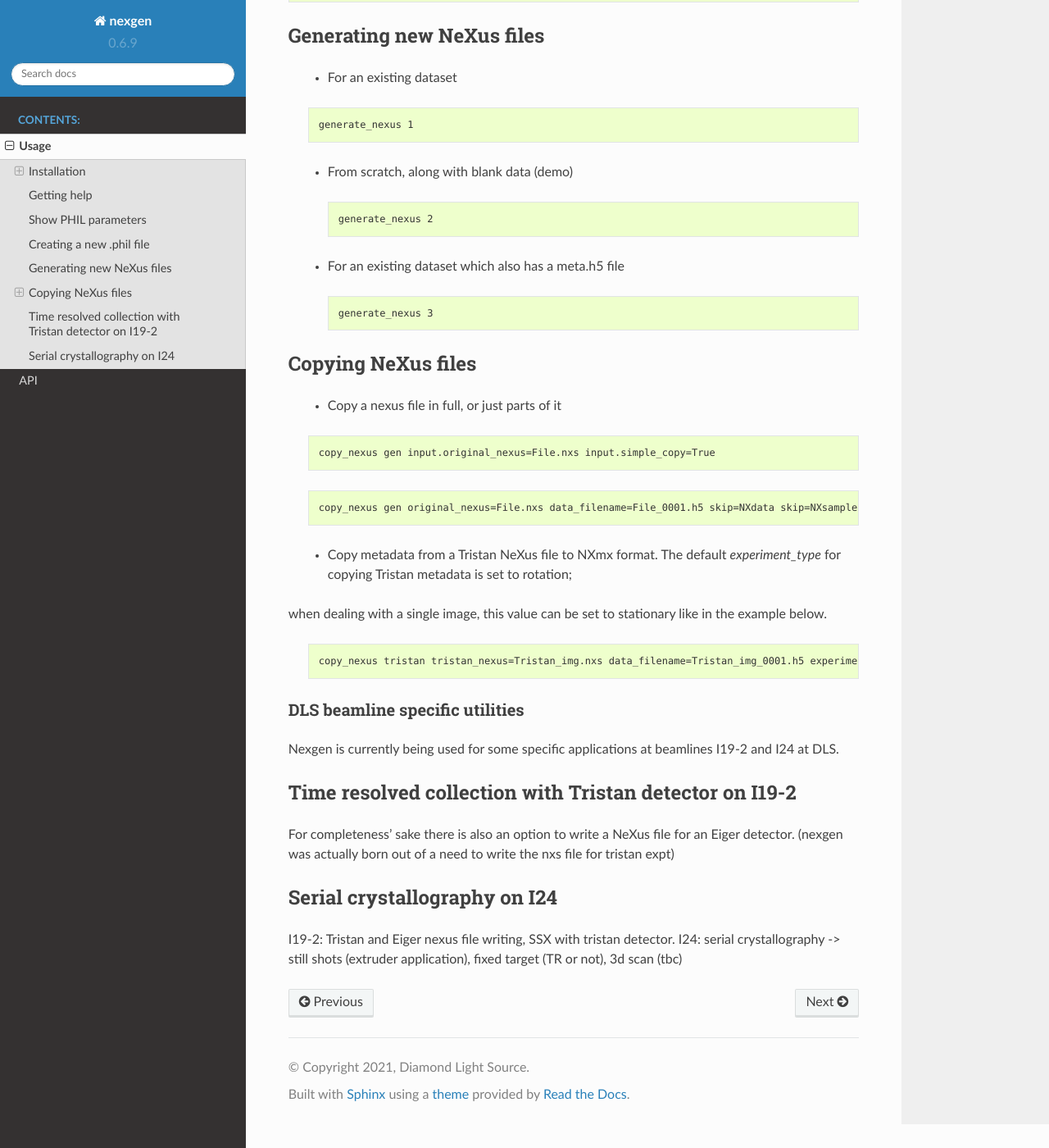
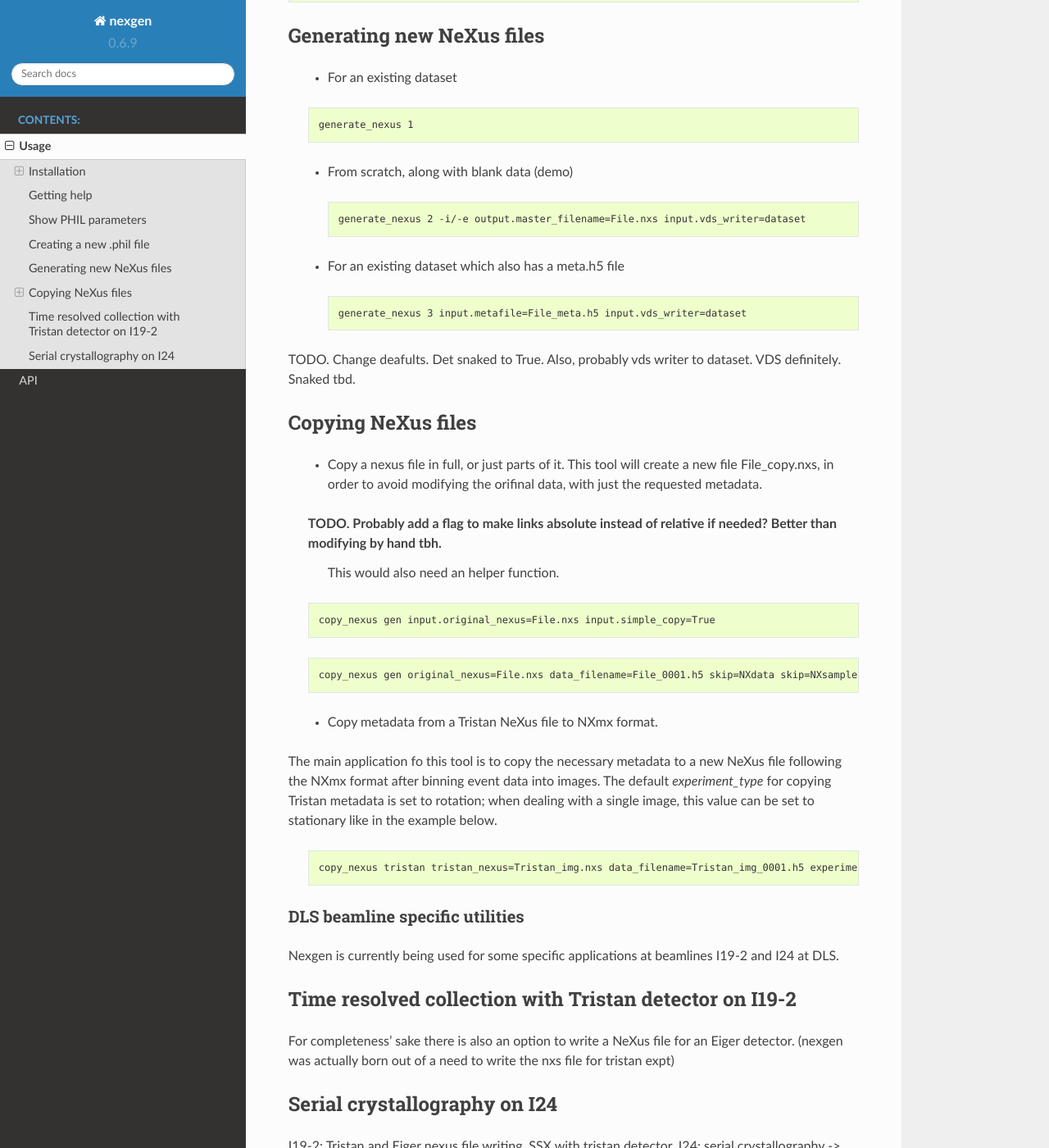
Before and after one commit to DiamondLightSource/nexgen, a Sphinx documentation site: the page built from docs/usage.rst, in a window 1280 px wide and 1400 px high, scrolled down 2097 px. Shown: the whole window at 82% size. Built offline with Sphinx 7.4.7 and the Read the Docs theme 2.0.0, drawn with Linux system fonts in a browser that asks for light colours.

Commit message:
A few lines

```diff
--- a/docs/usage.rst
+++ b/docs/usage.rst
@@ -108,19 +108,24 @@ Generating new NeXus files
 
   .. code-block:: console
 
-    generate_nexus 2
+    generate_nexus 2 -i/-e output.master_filename=File.nxs input.vds_writer=dataset
 
  - For an existing dataset which also has a meta.h5 file
 
   .. code-block:: console
 
-    generate_nexus 3
+    generate_nexus 3 input.metafile=File_meta.h5 input.vds_writer=dataset
+
+TODO. Change deafults. Det snaked to True. Also, probably vds writer to dataset.
+VDS definitely. Snaked tbd.
 
 
 Copying NeXus files
 -------------------
 
- - Copy a nexus file in full, or just parts of it
+ - Copy a nexus file in full, or just parts of it. This tool will create a new file File_copy.nxs, in order to avoid modifying the orifinal data, with just the requested metadata.
+ TODO. Probably add a flag to make links absolute instead of relative if needed? Better than modifying by hand tbh.
+        This would also need an helper function.
 
  .. code-block:: console
 
@@ -130,8 +135,9 @@ Copying NeXus files
 
     copy_nexus gen original_nexus=File.nxs data_filename=File_0001.h5 skip=NXdata skip=NXsample
 
- - Copy metadata from a Tristan NeXus file to NXmx format. The default `experiment_type` for copying Tristan metadata is set to rotation;
-when dealing with a single image, this value can be set to stationary like in the example below.
+ - Copy metadata from a Tristan NeXus file to NXmx format.
+The main application fo this tool is to copy the necessary metadata to a new NeXus file following the NXmx format after binning event data into images.
+The default `experiment_type` for copying Tristan metadata is set to rotation; when dealing with a single image, this value can be set to stationary like in the example below.
 
  .. code-block:: console
 
```
Also changed, not shown: docs/api.rst (+23 -8 lines).
